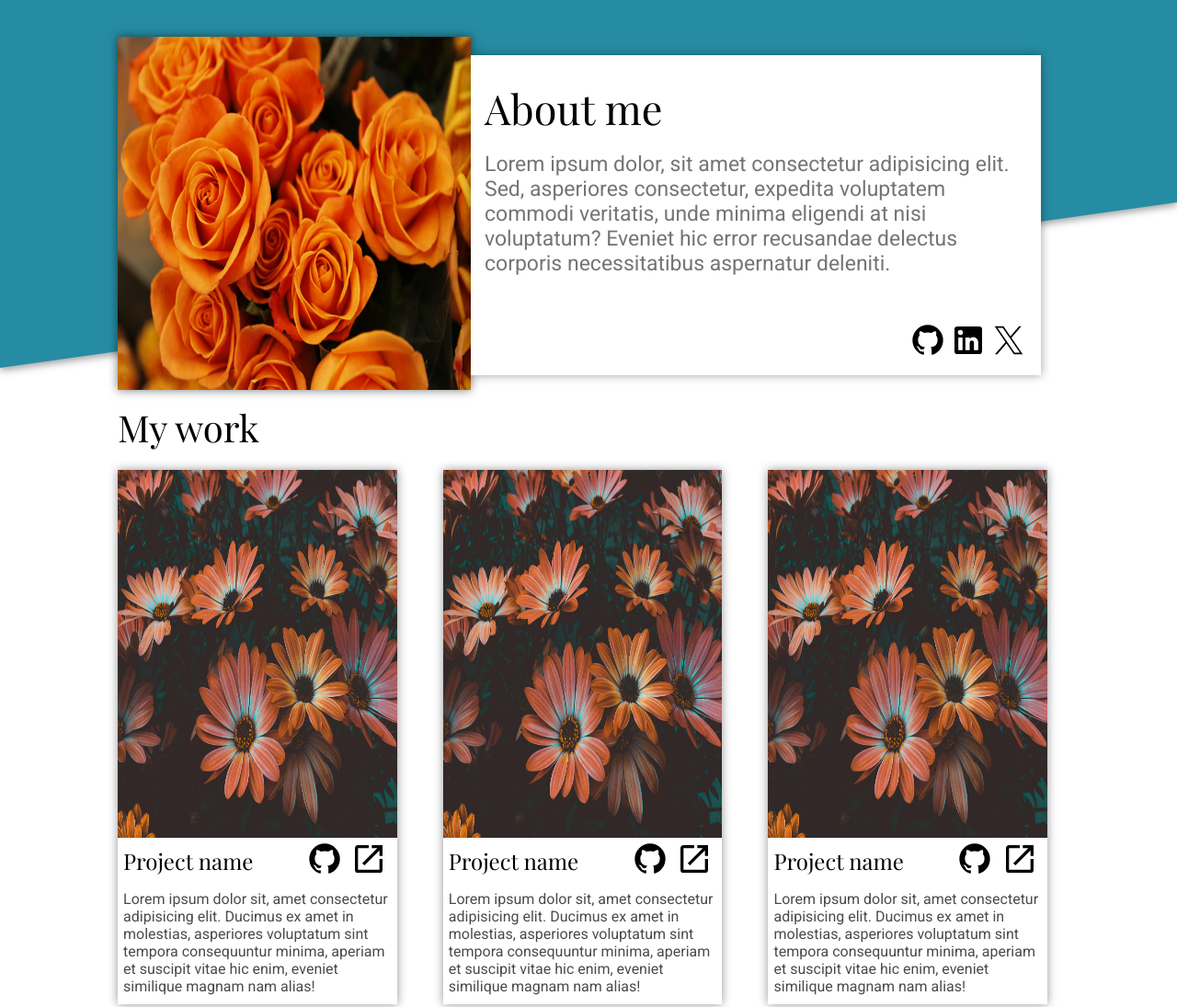
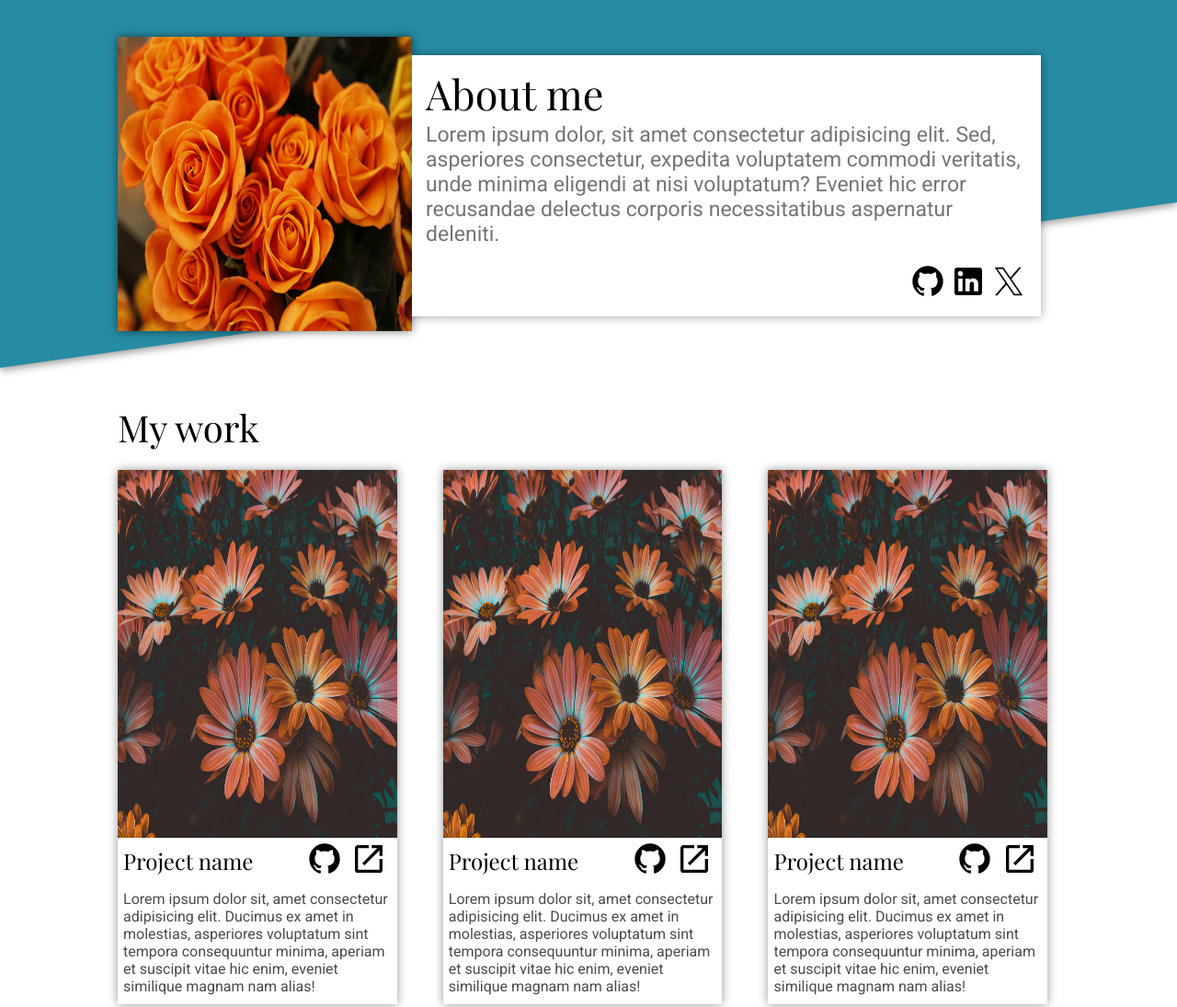
Before and after one commit to Vardhanb07/homepage, a plain HTML site: page index.html in a window 1280 px wide. Shown: the top 1095 px of the page at 92% size. Drawn offline with Linux system fonts and the light colour scheme.

Commit message:
Fix layout

```diff
--- a/styles.css
+++ b/styles.css
@@ -63,8 +63,8 @@ nav {
 }
 img[alt="orange-flowers"] {
   box-shadow: 0 0 10px rgba(0, 0, 0, 0.543);
-  width: 24em;
-  height: 24em;
+  width: 20em;
+  height: 20em;
 }
 main {
   display: flex;
```
